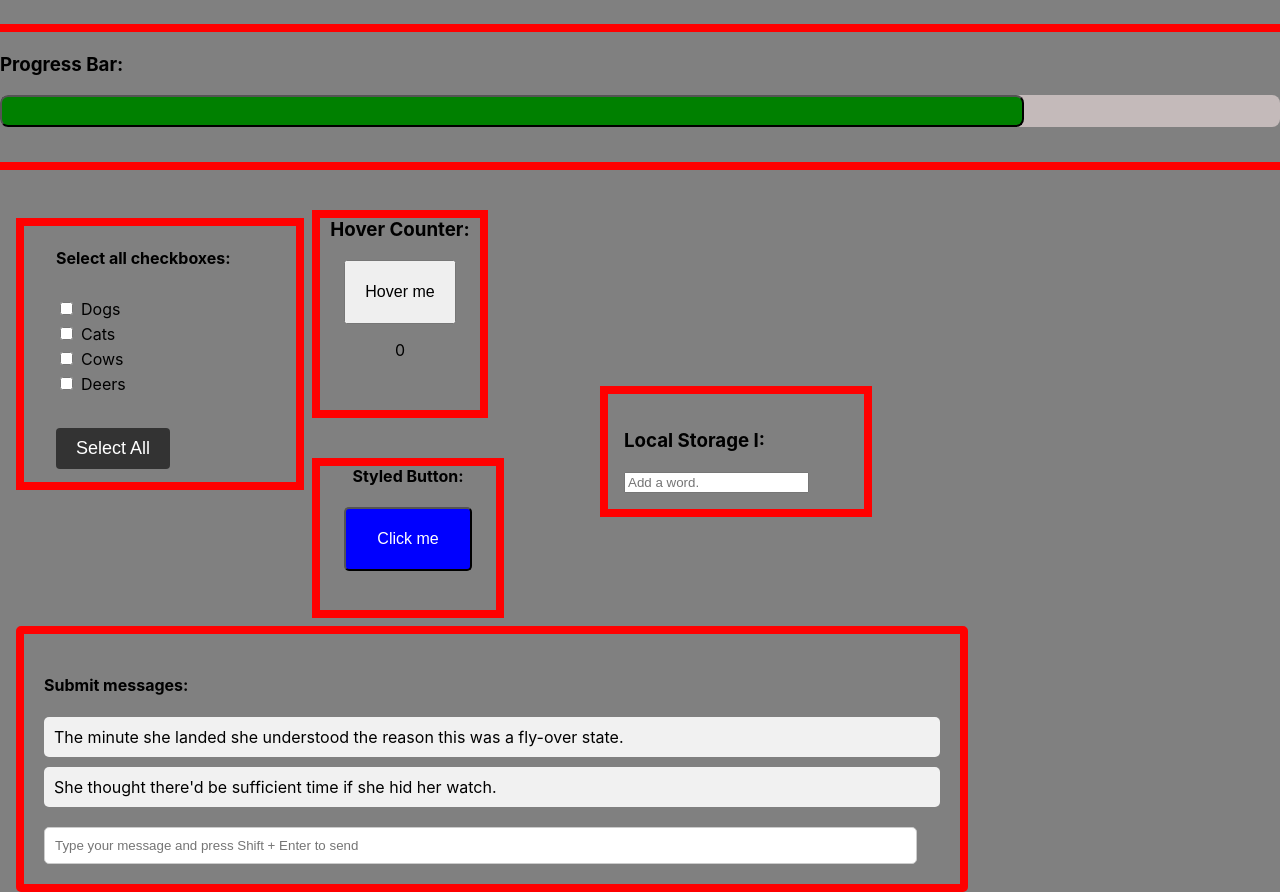
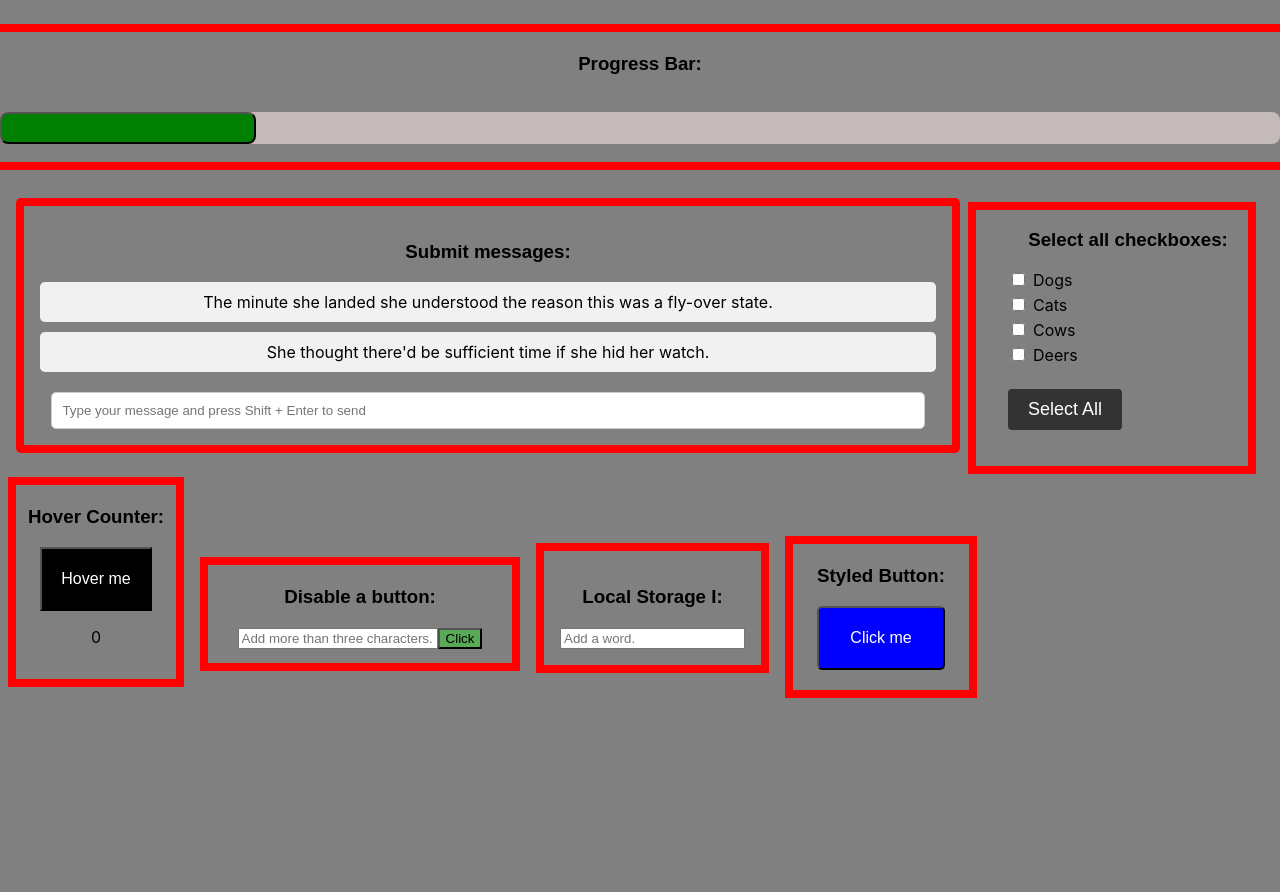
Before and after one commit to JacksonSmith43/Random_Small_React_Exercises, a React (Create React App) app: page / in a window 1280 px wide. After the commit the page ends 800 px from the top, so only its background shows below. Built offline with nearby package versions, Linux system fonts and the light colour scheme; the HTML template or start-up script is replaced by a standard one.

Commit message:
Changed the layout. Made it better accessible and added the basics for Disable a button prompt.

```diff
--- a/src/App.css
+++ b/src/App.css
@@ -6,27 +6,24 @@ body {
   text-align: center;
 }
 
-.input-local-storage-container {
-  outline: 0.5rem solid red;
-  padding: 1rem 1rem 1rem 1rem;
-  margin: -2rem 26rem 1rem 38rem;
+h3 {
+  font-family: sans-serif;
+  text-align: center;
 
 }
 
+.input-local-storage-container {
+  display: inline-block;
+  outline: 0.5rem solid red;
+  padding: 1rem 1rem 1rem 1rem;
+  margin: 1rem 1rem;
+}
+
 .progress-bar-outline {
+  display: grid;
   outline: 0.5rem solid red;
   width: 100%;
   height: 8rem;
   padding-top: 0.15rem;
   margin-top: 2rem;
 }
-
-
-.styled-button-container {
-  text-align: center;
-  width: 11rem;
-  height: 9rem;
-  outline: 0.5rem solid red;
-  margin-left: 20rem;
-  margin-top: -4rem;
-}
--- a/src/App.js
+++ b/src/App.js
@@ -5,18 +5,19 @@ import CheckboxList from './components/CheckboxList';
 import HoverButton from './components/HoverButton';
 import MessageFeed from './components/MessageFeed';
 import HoverCounter from './components/HoverCounter';
+import DisableButton from './components/DisableButton';
 
 function App() {
 
   return (
     <>
       <ProgressBar />
+      <MessageFeed />
       <CheckboxList />
-      <HoverCounter/>
+      <HoverCounter />
+      <DisableButton />
       <LocalStorage />
-
       <HoverButton />
-      <MessageFeed/>
 
     </>
   );
--- a/src/components/CheckboxList.js
+++ b/src/components/CheckboxList.js
@@ -34,8 +34,8 @@ const CheckboxList = () => {
 
   return (
     <>
-      <Container>
-        <h4>Select all checkboxes:</h4>
+      <Container tabIndex={0} aria-label='Select all checkboxes.'>
+        <h3>Select all checkboxes:</h3>
         <CheckboxContainer data-testid="checkbox-container">
           {checkboxes.map((checkbox, index) => (
             <CheckboxLabel key={checkbox.id}>
@@ -49,7 +49,7 @@ const CheckboxList = () => {
             </CheckboxLabel>
           ))}
         </CheckboxContainer>
-        <SelectAllButton data-testid="button" onClick={toggleCheckbox} >Select All</SelectAllButton>
+        <SelectAllButton data-testid="button" onClick={toggleCheckbox} aria-label='Select all input fields button.'>Select All</SelectAllButton>
       </Container>
     </>
   );
@@ -58,16 +58,14 @@ const CheckboxList = () => {
 export default CheckboxList;
 
 const Container = styled.div`
-  display: flex;
-  flex-direction: column;
-  align-items: flex-start;
+  display: inline-block;
   gap: 10px;
-  margin: 24px;
-  margin-top: 4rem;
+  margin-top: 3rem;
   padding-left: 2rem;
   width: 15rem;
   height: 16rem;
   outline: 0.5rem solid red;
+
 `;
 
 const CheckboxContainer = styled.div`
--- /dev/null
+++ b/src/components/DisableButton.js
@@ -0,0 +1,38 @@
+import styled from "styled-components";
+
+const DisableButton = () => {
+
+    return (
+        <DisableButtonContainer tabIndex={0} aria-label='Disable a button.'>
+            <h3>Disable a button:</h3>
+            <Input aria-label="input" placeholder="Add more than three characters."></Input>
+            <Button type="button" aria-label="Submit button.">Click</Button>
+        </DisableButtonContainer>
+    )
+}
+
+
+const DisableButtonContainer = styled.div`
+    text-align: center;
+    display: inline-block;
+    outline: 0.5rem solid red;
+    width: 19rem;
+    height: 6rem;
+    padding-top: 0.15rem;
+    margin: 1rem 1rem;
+
+`
+
+const Button = styled.button`
+  background-color: rgb(88, 170, 88);
+
+`
+
+const Input = styled.input`
+    width: 12rem;
+
+`
+
+
+
+export default DisableButton;
--- a/src/components/HoverButton.js
+++ b/src/components/HoverButton.js
@@ -19,15 +19,25 @@ const Button = styled.button`
     }
 `
 
+const ButtonContainer = styled.div`
+    display: inline-block;
+    text-align: center;
+    width: 11rem;
+    height: 9rem;
+    outline: 0.5rem solid red;
+    padding-top: 0.15rem;
+    margin: 1rem 1rem;
+`
+
 
 const HoverButton = () => {
     return (
-        <div className='styled-button-container'>
-            <h4>Styled Button:</h4>
-            <Button className='button-container'>
+        <ButtonContainer aria-label='Styled button.' tabIndex={0}>
+            <h3>Styled Button:</h3>
+            <Button className='button-container' aria-label='Click me button.'>
                 Click me
             </Button>
-        </div>
+        </ButtonContainer>
     );
 }
 
--- a/src/components/HoverCounter.js
+++ b/src/components/HoverCounter.js
@@ -14,31 +14,33 @@ const HoverCounter = () => {
 
 
     return (
-        <HoverCounterContainer>
+        <HoverCounterContainer tabIndex={0} aria-label='Hover counter.'>
             <h3>Hover Counter:</h3>
-            <Button onMouseEnter={() => hoverCounter(counter)}>Hover me</Button>
-            <CounterOutput>{counter}</CounterOutput>
-
+            <Button onMouseEnter={() => hoverCounter(counter)} aria-label="Move over the button to increase the counter.">Hover me</Button>
+            <CounterOutput tabIndex={0} aria-label={`Number of counts: ${counter}`}>{counter}</CounterOutput>
         </HoverCounterContainer>
     )
 
 }
 
 
-
 const Button = styled.button`
     font-family: sans-serif;
     font-size: 16px;
+    background-color: black;
+    color: white;
     height: 4rem;
     width: 7rem;
 `
 
 const HoverCounterContainer = styled.div`
     text-align: center;
+    display: inline-block;
     outline: 0.5rem solid red;
     width: 10rem;
     height: 12rem;
-    margin: -18rem 59rem 1rem 20rem;
+    margin: 1rem 1rem;
+    padding-top: 0.15rem;
 `
 
 const CounterOutput = styled.p`
--- a/src/components/LocalStorage.js
+++ b/src/components/LocalStorage.js
@@ -27,9 +27,9 @@ const LocalStorage = () => {
     }
 
     return (
-        <div className='input-local-storage-container'>
+        <div className='input-local-storage-container' tabIndex={0} aria-label='input something for local storage.'>
             <h3>Local Storage I:</h3>
-            <input ref={userInput} onChange={handleSave} type='text' placeholder='Add a word.'></input>
+            <input ref={userInput} onChange={handleSave} type='text' placeholder='Add a word.' aria-label='Input.'></input>
         </div>
     );
 
--- a/src/components/MessageFeed.js
+++ b/src/components/MessageFeed.js
@@ -17,11 +17,11 @@ const MessageFeed = () => {
   };
 
   return (
-    <MessageFeedContainer>
-      <h4>Submit messages:</h4>
+    <MessageFeedContainer aria-label='Submit messages.' tabIndex={0}>
+      <h3>Submit messages:</h3>
       <MessageContainer data-testid="message-container">
         {messages.map((message, index) => (
-          <Message data-testid="message" key={index}>{message}</Message>
+          <Message data-testid="message" key={index} tabIndex={0}>{message}</Message>
         ))}
       </MessageContainer>
       <MessageInput
@@ -31,6 +31,7 @@ const MessageFeed = () => {
         onKeyDown={handleChange}
         onChange={(e) => setInputValue(e.target.value)}
         placeholder="Type your message and press Shift + Enter to send"
+        aria-label='Input field.'
       />
     </MessageFeedContainer>
   );
@@ -39,16 +40,15 @@ const MessageFeed = () => {
 export default MessageFeed;
 
 const MessageFeedContainer = styled.div`
-  display: flex;
-  flex-direction: column;
+  display: inline-block;
   justify-content: space-between;
+  text-align: center;
   height: 100%;
   border: 8px solid red;
   border-radius: 5px;
   width: 70%;
-  margin-top: 1rem;
-  margin-left: 1rem;
-  padding: 20px;
+  margin: 1rem 1rem 1rem 1rem;
+  padding: 1rem;
 `;
 
 const MessageContainer = styled.div`
@@ -73,6 +73,7 @@ const MessageInput = styled.input`
   border-radius: 5px;
   border: 1px solid #ccc;
   outline: none;
+
   &:focus {
     border-color: #999;
   }
--- a/src/components/ProgressBar.js
+++ b/src/components/ProgressBar.js
@@ -19,10 +19,10 @@ const ProgressBarContainer = styled.div`
 
 const ProgressBar = ({ percent }) => {
     return (
-        <div className='progress-bar-outline'>
+        <div className='progress-bar-outline' aria-label='Progressbar field' tabIndex={0}>
             <h3 >Progress Bar:</h3>
-            <ProgressBarContainer>
-                <Progress percent={80} />
+            <ProgressBarContainer >
+                <Progress percent={20} aria-label={`Progress: ${percent}%`} />
             </ProgressBarContainer>
         </div>
     );
```
